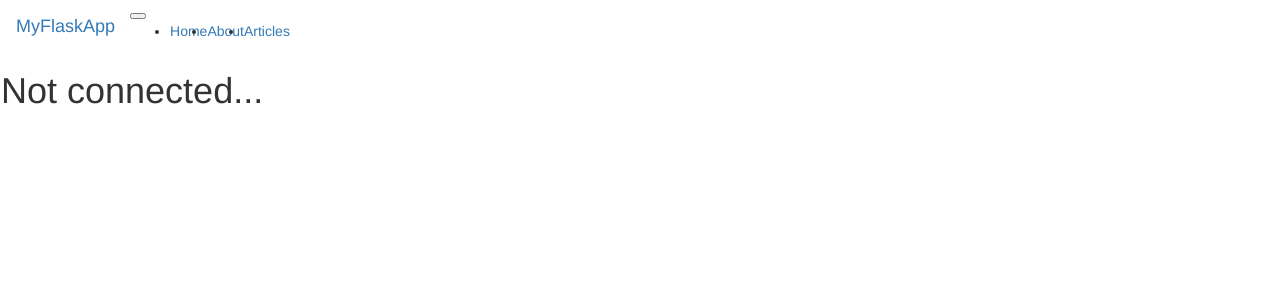
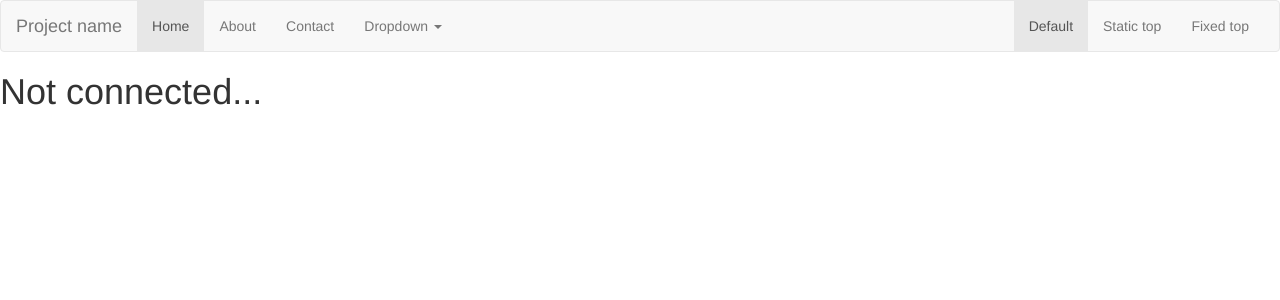
Before and after one commit to BentouDev/MichalModbus, a Flask app: page / in a window 1280 px wide. Shown: the top 300 px of the page. Run offline with Flask 2, Linux system fonts and the light colour scheme; some libraries are stand-ins or nearby versions.

Commit message:
the Navbar

```diff
--- a/templates/index.html
+++ b/templates/index.html
@@ -2,18 +2,44 @@
 {% block title %}{{ title }} - Michal{% endblock %}
 
 {% block navbar %}
-<nav class="navbar navbar-expand-lg navbar-light bg-light">
-    <a class="navbar-brand" href="#">MyFlaskApp</a>
-    <button class="navbar-toggler" type="button" data-toggle="collapse" data-target="#navbarNav" aria-controls="navbarNav" aria-expanded="false" aria-label="Toggle navigation">
-      <span class="navbar-toggler-icon"></span>
-    </button>
-    <div class="collapse navbar-collapse" id="navbarNav">
-        <ul class="navbar-nav">
-          <li class="nav-item active"><a class="nav-link" href="/">Home</a></li>
-          <li class="nav-item"><a class="nav-link" href="/about">About</a></li>
-          <li class="nav-item"><a class="nav-link" href="/articles">Articles</a></li>
+<!-- Static navbar -->
+<nav class="navbar navbar-default">
+    <div class="container-fluid">
+      <div class="navbar-header">
+        <button type="button" class="navbar-toggle collapsed" data-toggle="collapse" data-target="#navbar" aria-expanded="false" aria-controls="navbar">
+          <span class="sr-only">Toggle navigation</span>
+          <span class="icon-bar"></span>
+          <span class="icon-bar"></span>
+          <span class="icon-bar"></span>
+        </button>
+        <a class="navbar-brand" href="#">Project name</a>
+      </div>
+      <div id="navbar" class="navbar-collapse collapse">
+        <ul class="nav navbar-nav">
+          <li class="active"><a href="#">Home</a></li>
+          <li><a href="#">About</a></li>
+          <li><a href="#">Contact</a></li>
+          <li class="dropdown">
+            <a href="#" class="dropdown-toggle" data-toggle="dropdown" role="button" aria-haspopup="true" aria-expanded="false">Dropdown <span class="caret"></span></a>
+            <ul class="dropdown-menu">
+              <li><a href="#">Action</a></li>
+              <li><a href="#">Another action</a></li>
+              <li><a href="#">Something else here</a></li>
+              <li role="separator" class="divider"></li>
+              <li class="dropdown-header">Nav header</li>
+              <li><a href="#">Separated link</a></li>
+              <li><a href="#">One more separated link</a></li>
+            </ul>
+          </li>
         </ul>
-    </div>
+        <ul class="nav navbar-nav navbar-right">
+          <li class="active"><a href="./">Default <span class="sr-only">(current)</span></a></li>
+          <li><a href="../navbar-static-top/">Static top</a></li>
+          <li><a href="../navbar-fixed-top/">Fixed top</a></li>
+        </ul>
+      </div><!--/.nav-collapse -->
+    </div><!--/.container-fluid -->
+  </nav>
 {% endblock %}
 
 {% block content %}
```
